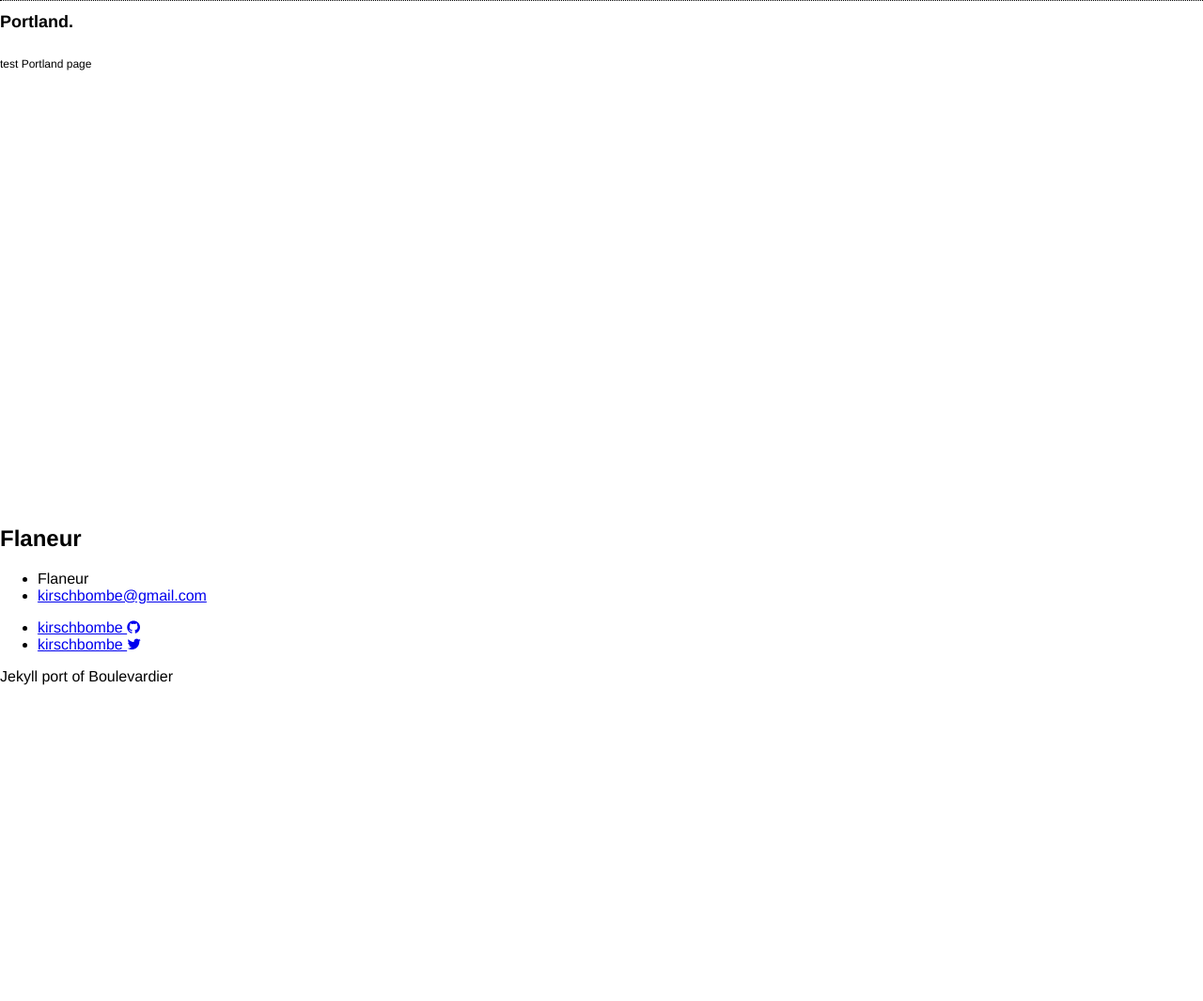
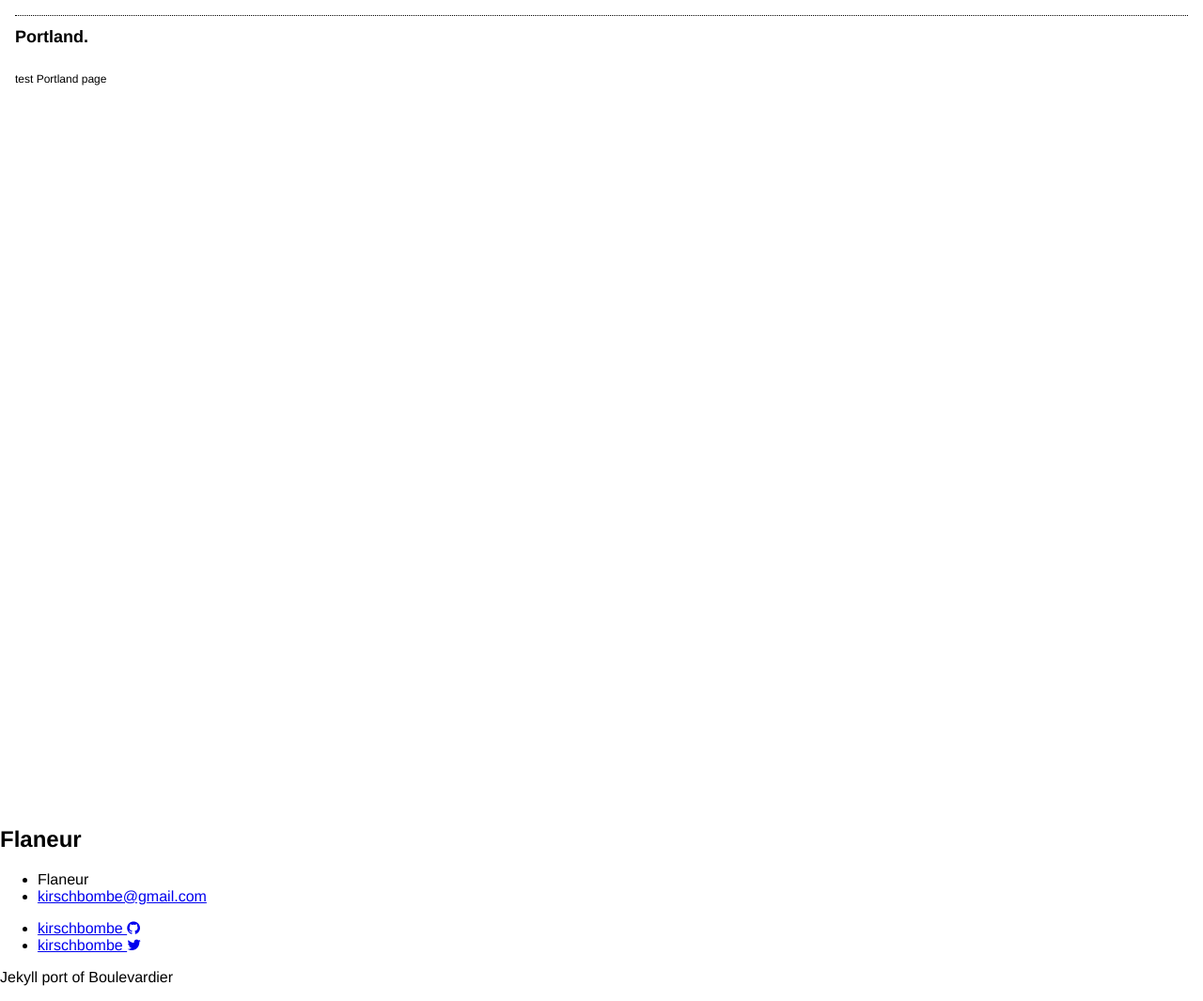
Before and after one commit to kirschbombe/flaneur, a Jekyll site: the page built from _posts/2014-09-14-portland-oregon.md, in a window 1280 px wide. Shown: the whole page at 94% size. Built offline with Jekyll 4.4.1, drawn with Linux system fonts in a browser that asks for light colours; before the commit the page ends 900 px from its top, so only the background shows below that.

Commit message:
add padding

```diff
--- a/css/main.css
+++ b/css/main.css
@@ -23,12 +23,16 @@ body {
 	z-index:1;
 	right:0;
 	overflow:auto;
-
 }
 
 .post-title{
 	font-size: 14px;
 }
+
+.post {
+padding: 1em;
+}
+
 p.post-header {
 letter-spacing: 2px;
 margin-bottom: .5rem;
@@ -64,7 +68,7 @@ height: 200px;
 }
 
 article.post-article {
-height: 480px;
+height: 60vw;
 overflow-y: scroll;
 z-index: 1 !important;
 padding-bottom: 10px;
@@ -94,7 +98,9 @@ p {
         overflow-y: hidden;
         overflow-x: hidden
     }
-
+	article.post-article {
+	height: 25vw;
+	}
     #map {
         top: 0
     }
```
